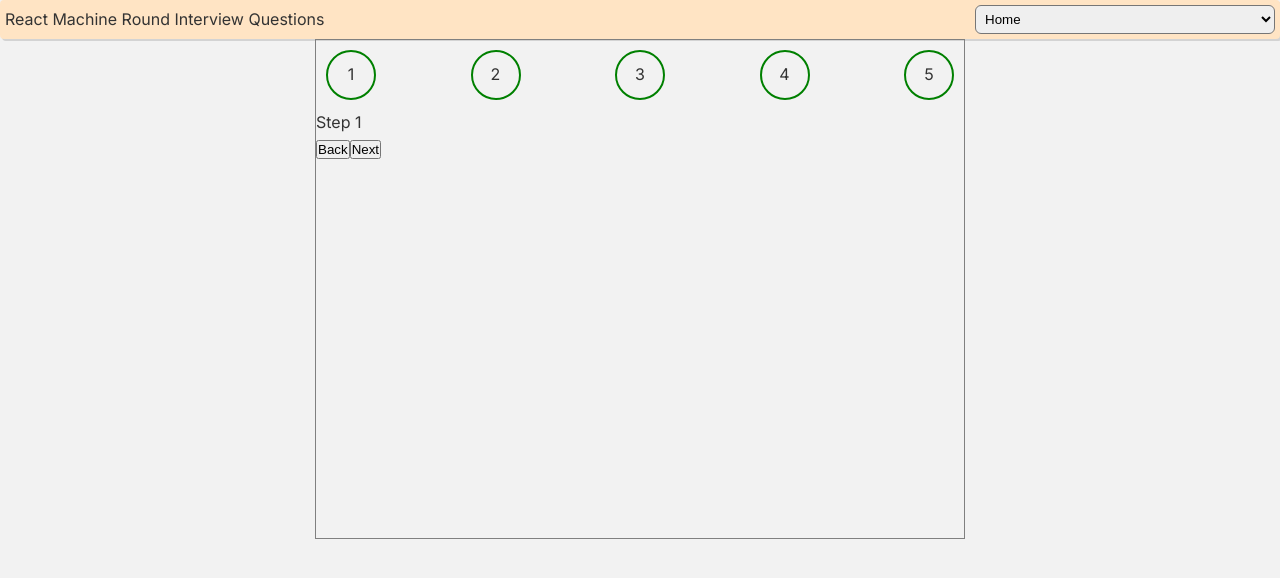
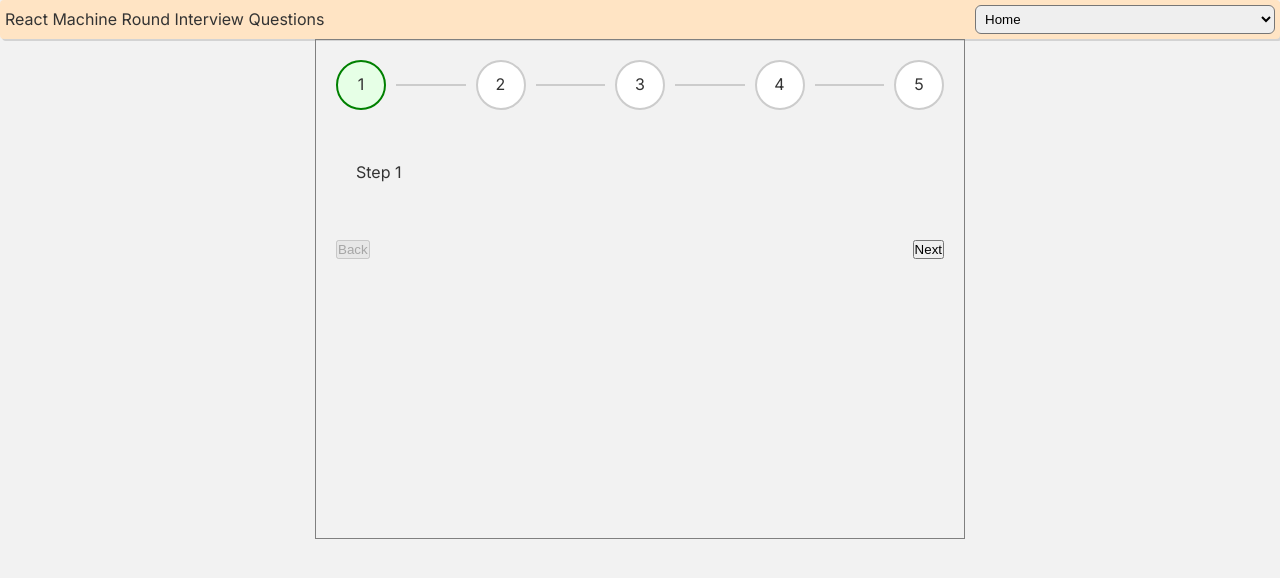
Before and after one commit to pankaj5263/react-machine-round-ts, a React (Vite) app: page /stepupform in a window 1280 px wide. Shown: the top 578 px of the page. Built offline with nearby package versions, Linux system fonts and the light colour scheme.

Commit message:
stepup form

```diff
--- a/src/components/StepUpForm/Step.tsx
+++ b/src/components/StepUpForm/Step.tsx
@@ -1,33 +1,19 @@
 import React from "react";
 
 const Step = ({ index, selectedIndex }) => {
+  const isActive = index <= selectedIndex;
 
-    console.log("count===1", index);
-  const circle = (
-    <>
-      <div style={{...styleStep}}>
-        <div style={styleStepChild}>{index+1}</div>
-      </div>
-    </>
+  const circleStyle = {
+    ...styleStep,
+    backgroundColor: isActive ? "#e6ffe6" : "white",
+    borderColor: isActive ? "green" : "#ccc",
+  };
+
+  return (
+    <div style={circleStyle}>
+      <div style={styleStepChild}>{index + 1}</div>
+    </div>
   );
-
-
-  if(index <= selectedIndex && index !==0){
-    return (
-        <>
-          <div style={{ display: "flex", width: "100%", alignItems: "center" }}>
-            <div style={{ width: "calc(100% - 50px)" }}>
-              <div style={{ border: "1px solid green" }}></div>
-            </div>
-
-            {circle}
-          </div>
-        </>
-      );
-  }
-
-  return circle;
-
 };
 
 export default Step;
@@ -37,7 +23,7 @@
   border: "2px solid green",
   width: "50px",
   borderRadius: "50%",
-  minWidth: "50px"
+  minWidth: "50px",
 };
 
 const styleStepChild = {
--- a/src/components/StepUpForm/index.tsx
+++ b/src/components/StepUpForm/index.tsx
@@ -4,53 +4,66 @@
   const [tabIndex, setTabIndex] = useState(0);
 
   const handleNext = () => {
-    if(tabIndex < children.length-1){
-        setTabIndex(tabIndex +1);
+    if (tabIndex < children.length - 1) {
+      setTabIndex(tabIndex + 1);
     }
   };
 
   const handleBack = () => {
-    if(tabIndex!==0){
-        setTabIndex(tabIndex - 1);
+    if (tabIndex !== 0) {
+      setTabIndex(tabIndex - 1);
     }
   };
 
-  const stepElements = React.Children.map(children, (child, index) => {
-    return React.cloneElement(child, { index, selectedIndex: tabIndex });
-  });
+  const stepElements = React.Children.map(children, (child, index) =>
+    React.cloneElement(child, { index, selectedIndex: tabIndex })
+  );
 
-
-  console.log("children.length", tabIndex, children.length);
-
-  const stepCircleElement = (
+  return (
     <div
       style={{
         height: "500px",
         width: "650px",
         border: "1px solid grey",
         margin: "auto",
+        padding: "20px",
       }}
     >
-      <div style={styleStep}>{stepElements}</div>
-      <div>{stepElements[tabIndex]?.props?.children}</div>
-      <div>
-        <button onClick={()=> handleBack()}>Back</button>
-        <button onClick={()=> handleNext()}>Next</button>
+      <div style={styleStepWrapper}>
+        {stepElements.map((step, i) => (
+          <React.Fragment key={i}>
+            {i > 0 && (
+              <div style={styleConnector(tabIndex, i)}></div>
+            )}
+            {step}
+          </React.Fragment>
+        ))}
       </div>
-    </div>
-  );
 
-  return (
-    <div>
-      {stepCircleElement}
+      <div style={{ padding: "20px", minHeight: "100px" }}>
+        {stepElements[tabIndex]?.props?.children}
+      </div>
+
+      <div style={{ display: "flex", justifyContent: "space-between" }}>
+        <button onClick={handleBack} disabled={tabIndex === 0}>Back</button>
+        <button onClick={handleNext} disabled={tabIndex === children.length - 1}>Next</button>
+      </div>
     </div>
   );
 };
 
 export default StepUpForm;
 
-const styleStep = {
+const styleStepWrapper = {
   display: "flex",
+  alignItems: "center",
   justifyContent: "space-between",
-  padding: "10px",
+  marginBottom: "30px",
 };
+
+const styleConnector = (tabIndex, i) => ({
+  flex: 1,
+  height: "2px",
+  backgroundColor: i <= tabIndex ? "green" : "#ccc",
+  margin: "0 10px",
+});
```
